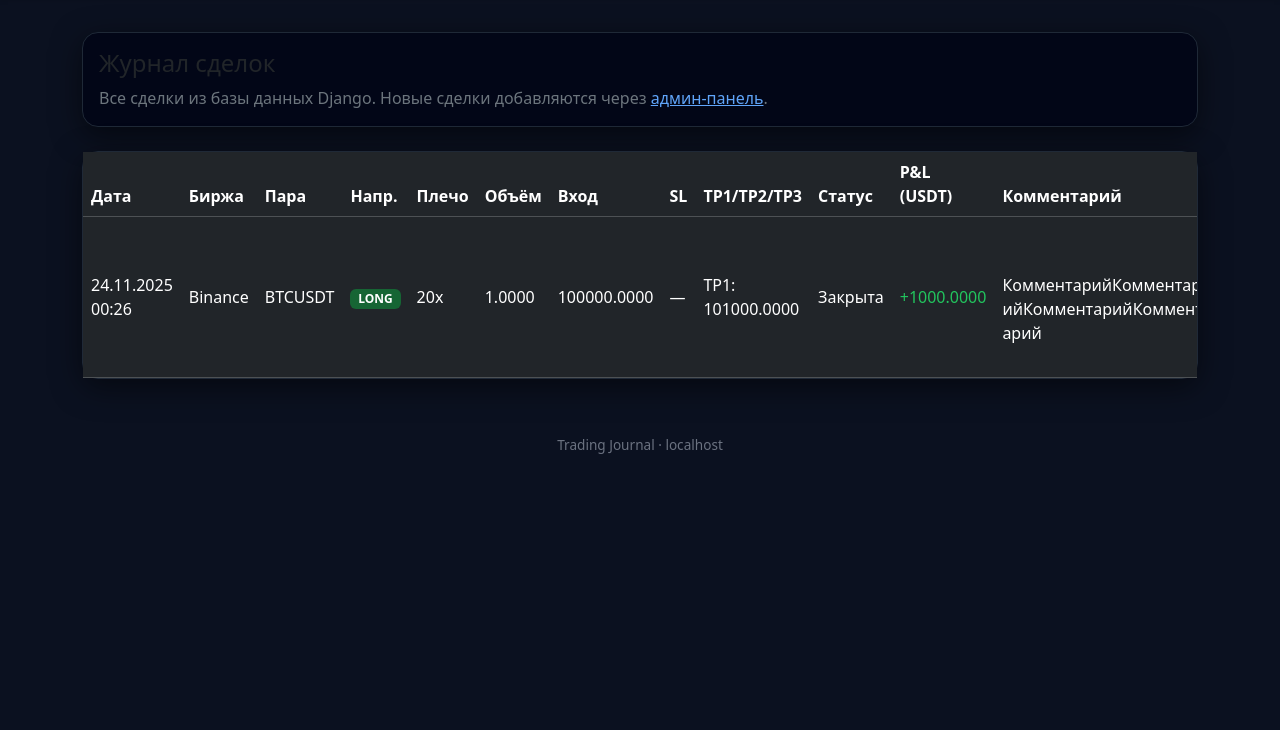
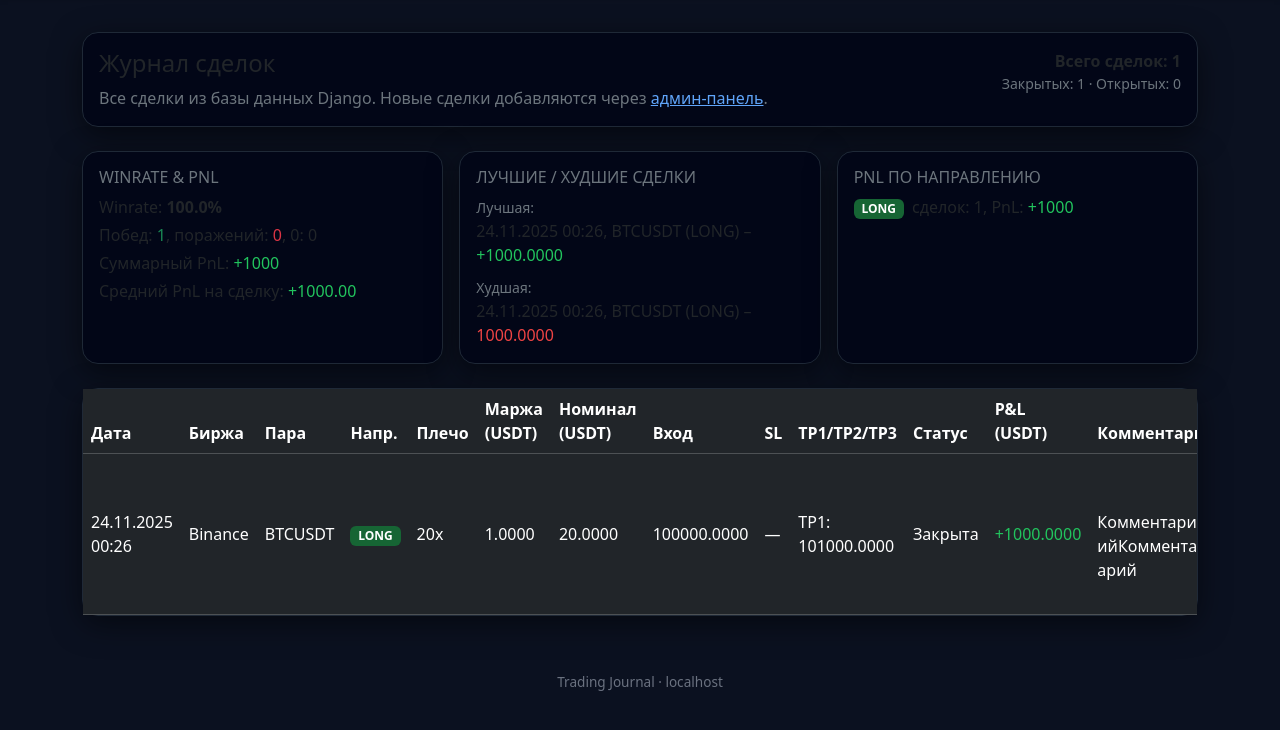
Before and after one commit to viktorplus/django_windows, a Django app: page / in a window 1280 px wide. Shown: the part 56-786 px from the top of the page. Run offline with Django 5.2, Linux system fonts and the light colour scheme; data comes from the database, SQL or seed files in the repository; both versions use the stored data as it was after the commit.

Commit message:
колонка обьем позиции

```diff
--- a/trading_journal/journal/models.py
+++ b/trading_journal/journal/models.py
@@ -33,7 +33,8 @@
     quantity = models.DecimalField(
         max_digits=20,
         decimal_places=4,
-        verbose_name="Объём (контракты/монеты)",
+        verbose_name="Маржа (USDT)",
+        help_text="Сколько маржи в USDT выделено под эту сделку.",
     )
     entry_price = models.DecimalField(
         max_digits=20,
@@ -101,6 +102,14 @@
     def __str__(self):
         return f"{self.symbol} {self.side} @ {self.entry_price}"
 
+    @property
+    def position_notional(self):
+        """Номинал позиции (объём) = маржа * плечо в USDT."""
+        if self.quantity is None or self.leverage is None:
+            return None
+        return self.quantity * self.leverage
+
+
     class Meta:
         verbose_name = "Сделка"
         verbose_name_plural = "Сделки"
--- a/trading_journal/journal/views.py
+++ b/trading_journal/journal/views.py
@@ -1,7 +1,61 @@
 from django.shortcuts import render
+from django.db.models import Sum, Count
 from .models import Trade
 
 
 def trades_list(request):
     trades = Trade.objects.all()
-    return render(request, "trades_list.html", {"trades": trades})
+
+    # Закрытые сделки (там, где PnL уже посчитан)
+    closed = trades.exclude(realized_pnl__isnull=True)
+
+    total_trades = trades.count()
+    total_closed = closed.count()
+    total_open = trades.filter(status="OPEN").count()
+
+    wins = closed.filter(realized_pnl__gt=0)
+    losses = closed.filter(realized_pnl__lt=0)
+    breakevens = closed.filter(realized_pnl=0)
+
+    pnl_sum = closed.aggregate(s=Sum("realized_pnl"))["s"] or 0
+    avg_pnl = pnl_sum / total_closed if total_closed > 0 else 0
+
+    win_count = wins.count()
+    loss_count = losses.count()
+
+    winrate = (win_count / total_closed * 100) if total_closed > 0 else 0
+
+    best_trade = closed.order_by("-realized_pnl").first()
+    worst_trade = closed.order_by("realized_pnl").first()
+
+    # PnL по направлению (LONG / SHORT)
+    pnl_by_side = (
+        closed
+        .values("side")
+        .annotate(
+            total_pnl=Sum("realized_pnl"),
+            count=Count("id"),
+        )
+        .order_by("side")
+    )
+
+    stats = {
+        "total_trades": total_trades,
+        "total_closed": total_closed,
+        "total_open": total_open,
+        "wins": win_count,
+        "losses": loss_count,
+        "breakevens": breakevens.count(),
+        "pnl_sum": pnl_sum,
+        "avg_pnl": avg_pnl,
+        "winrate": winrate,
+        "best_trade": best_trade,
+        "worst_trade": worst_trade,
+        "pnl_by_side": list(pnl_by_side),
+    }
+
+    context = {
+        "trades": trades,
+        "stats": stats,
+    }
+    return render(request, "trades_list.html", context)
--- a/trading_journal/templates/trades_list.html
+++ b/trading_journal/templates/trades_list.html
@@ -5,12 +5,131 @@
 {% block content %}
 <div class="card card-dark mb-4">
     <div class="card-body">
-        <h1 class="h4 mb-2">Журнал сделок</h1>
-        <p class="text-secondary mb-0">
-            Все сделки из базы данных Django. Новые сделки добавляются через <a href="/admin/">админ-панель</a>.
-        </p>
+        <div class="d-flex justify-content-between flex-wrap gap-3">
+            <div>
+                <h1 class="h4 mb-2">Журнал сделок</h1>
+                <p class="text-secondary mb-0">
+                    Все сделки из базы данных Django. Новые сделки добавляются через <a href="/admin/">админ-панель</a>.
+                </p>
+            </div>
+            {% if stats %}
+            <div class="text-end">
+                <div class="fw-semibold">Всего сделок: {{ stats.total_trades }}</div>
+                <div class="text-secondary small">
+                    Закрытых: {{ stats.total_closed }} · Открытых: {{ stats.total_open }}
+                </div>
+            </div>
+            {% endif %}
+        </div>
     </div>
 </div>
+
+{% if stats %}
+<div class="row mb-4 g-3">
+    <div class="col-md-4">
+        <div class="card card-dark h-100">
+            <div class="card-body">
+                <h2 class="h6 text-secondary text-uppercase mb-2">Winrate & PnL</h2>
+                <p class="mb-1">
+                    Winrate:
+                    <strong>
+                        {{ stats.winrate|floatformat:1 }}%
+                    </strong>
+                </p>
+                <p class="mb-1">
+                    Побед: <span class="text-success">{{ stats.wins }}</span>,
+                    поражений: <span class="text-danger">{{ stats.losses }}</span>,
+                    0: {{ stats.breakevens }}
+                </p>
+                <p class="mb-1">
+                    Суммарный PnL:
+                    {% if stats.pnl_sum > 0 %}
+                        <span class="pnl-positive">+{{ stats.pnl_sum }}</span>
+                    {% elif stats.pnl_sum < 0 %}
+                        <span class="pnl-negative">{{ stats.pnl_sum }}</span>
+                    {% else %}
+                        {{ stats.pnl_sum }}
+                    {% endif %}
+                </p>
+                <p class="mb-0">
+                    Средний PnL на сделку:
+                    {% if stats.avg_pnl > 0 %}
+                        <span class="pnl-positive">+{{ stats.avg_pnl|floatformat:2 }}</span>
+                    {% elif stats.avg_pnl < 0 %}
+                        <span class="pnl-negative">{{ stats.avg_pnl|floatformat:2 }}</span>
+                    {% else %}
+                        {{ stats.avg_pnl|floatformat:2 }}
+                    {% endif %}
+                </p>
+            </div>
+        </div>
+    </div>
+
+    <div class="col-md-4">
+        <div class="card card-dark h-100">
+            <div class="card-body">
+                <h2 class="h6 text-secondary text-uppercase mb-2">Лучшие / худшие сделки</h2>
+                {% if stats.best_trade %}
+                    <p class="mb-1">
+                        <span class="text-secondary small">Лучшая:</span><br>
+                        {{ stats.best_trade.created_at|date:"d.m.Y H:i" }},
+                        {{ stats.best_trade.symbol }}
+                        ({{ stats.best_trade.side }}) –
+                        <span class="pnl-positive">+{{ stats.best_trade.realized_pnl }}</span>
+                    </p>
+                {% else %}
+                    <p class="mb-1 text-secondary">Лучшая: —</p>
+                {% endif %}
+
+                {% if stats.worst_trade %}
+                    <p class="mb-0 mt-2">
+                        <span class="text-secondary small">Худшая:</span><br>
+                        {{ stats.worst_trade.created_at|date:"d.m.Y H:i" }},
+                        {{ stats.worst_trade.symbol }}
+                        ({{ stats.worst_trade.side }}) –
+                        <span class="pnl-negative">{{ stats.worst_trade.realized_pnl }}</span>
+                    </p>
+                {% else %}
+                    <p class="mb-0 text-secondary">Худшая: —</p>
+                {% endif %}
+            </div>
+        </div>
+    </div>
+
+    <div class="col-md-4">
+        <div class="card card-dark h-100">
+            <div class="card-body">
+                <h2 class="h6 text-secondary text-uppercase mb-2">PnL по направлению</h2>
+                {% if stats.pnl_by_side %}
+                    <ul class="list-unstyled mb-0">
+                        {% for row in stats.pnl_by_side %}
+                            <li class="mb-1">
+                                {% if row.side == "LONG" %}
+                                    <span class="badge badge-long me-1">LONG</span>
+                                {% else %}
+                                    <span class="badge badge-short me-1">SHORT</span>
+                                {% endif %}
+                                сделок: {{ row.count }},
+                                PnL:
+                                {% if row.total_pnl > 0 %}
+                                    <span class="pnl-positive">+{{ row.total_pnl }}</span>
+                                {% elif row.total_pnl < 0 %}
+                                    <span class="pnl-negative">{{ row.total_pnl }}</span>
+                                {% else %}
+                                    {{ row.total_pnl }}
+                                {% endif %}
+                            </li>
+                        {% endfor %}
+                    </ul>
+                {% else %}
+                    <p class="mb-0 text-secondary">Пока нет закрытых сделок с PnL.</p>
+                {% endif %}
+            </div>
+        </div>
+    </div>
+</div>
+{% endif %}
+
 
 {% if trades %}
 <div class="card card-dark">
@@ -24,7 +143,8 @@
                     <th scope="col">Пара</th>
                     <th scope="col">Напр.</th>
                     <th scope="col">Плечо</th>
-                    <th scope="col">Объём</th>
+                    <th scope="col">Маржа (USDT)</th>
+                    <th scope="col">Номинал (USDT)</th>
                     <th scope="col">Вход</th>
                     <th scope="col">SL</th>
                     <th scope="col">TP1/TP2/TP3</th>
@@ -48,7 +168,15 @@
                         </td>
                         <td>{{ trade.leverage }}x</td>
                         <td>{{ trade.quantity }}</td>
+                        <td>
+                            {% if trade.position_notional %}
+                                {{ trade.position_notional }}
+                            {% else %}
+                                —
+                            {% endif %}
+                        </td>
                         <td>{{ trade.entry_price }}</td>
+
                         <td>
                             {% if trade.stop_loss %}
                                 {{ trade.stop_loss }}
```
Also changed, not shown: trading_journal/db.sqlite3.
